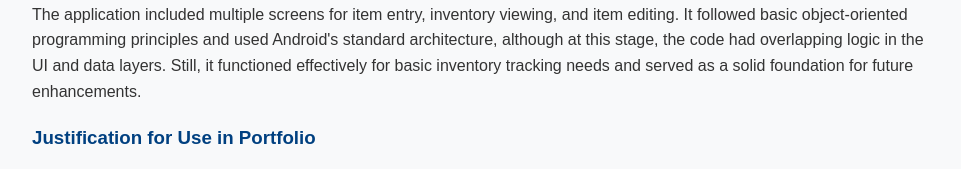
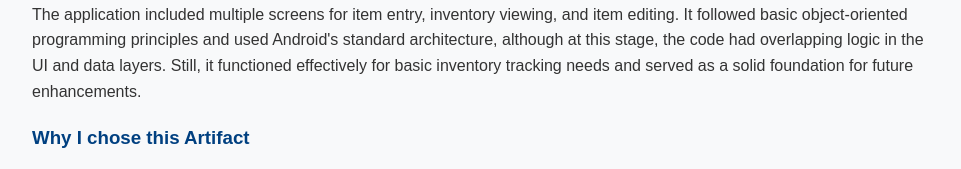
Before and after one commit to zhaleemah9/zhaleemah9.github.io, a plain HTML site: page index.html in a window 1280 px wide. Shown: the part 2520-2689 px from the top of the page, without its empty margins (158-1119 px from the left). Drawn offline with Linux system fonts and the light colour scheme.

Commit message:
Update index.html

```diff
--- a/index.html
+++ b/index.html
@@ -78,7 +78,7 @@
 
     <p>The application included multiple screens for item entry, inventory viewing, and item editing. It followed basic object-oriented programming principles and used Android's standard architecture, although at this stage, the code had overlapping logic in the UI and data layers. Still, it functioned effectively for basic inventory tracking needs and served as a solid foundation for future enhancements.</p>
 
-    <h3>Justification for Use in Portfolio</h3>
+    <h3>Why I chose this Artifact</h3>
     <p>I selected this artifact for my portfolio because it represents a comprehensive and functional project that demonstrates my ability to build real-world applications from scratch. It is also a great example of a project that evolved significantly over time through structured enhancements. This artifact allowed me to demonstrate my skills in software design, algorithm implementation, and the integration of modern technologies like Firebase for cloud support. It’s a clear representation of my growth and development as a computer science professional.</p>
 
     <p><strong>See the original artifact here:</strong>
```
